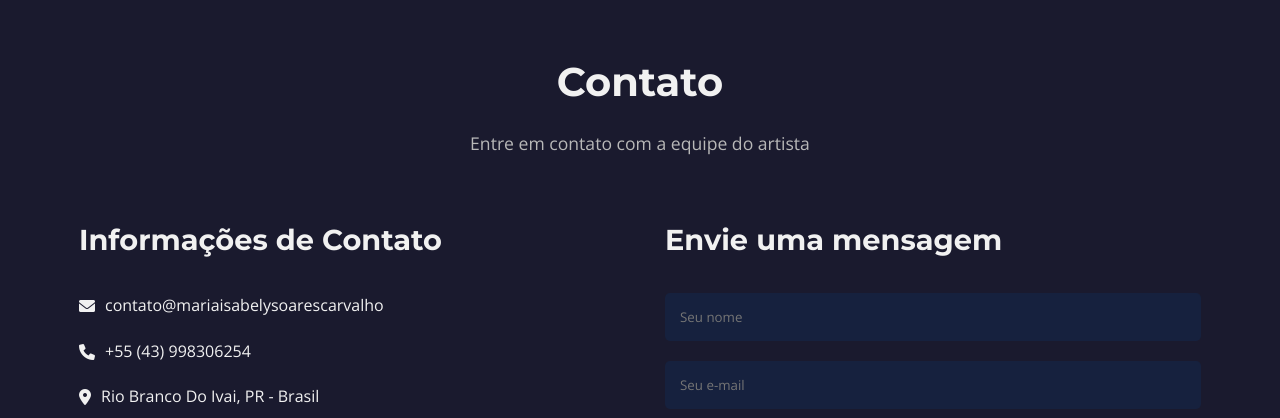
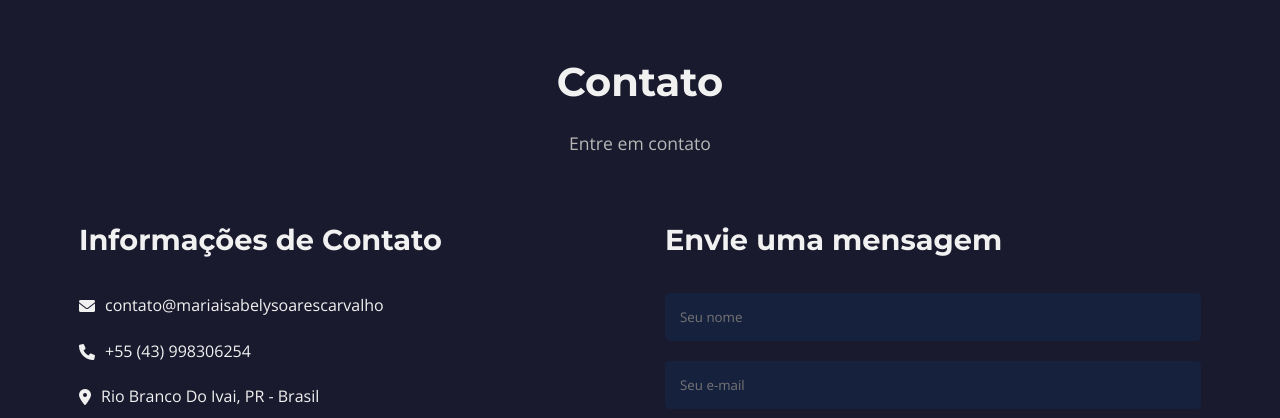
Before and after one commit to Isaa22/matue, a plain HTML site: page index.html in a window 1280 px wide. Shown: the part 3620-4038 px from the top of the page. Drawn offline with nearby package versions, Linux system fonts and the light colour scheme.

Commit message:
Update index.html

```diff
--- a/index.html
+++ b/index.html
@@ -122,7 +122,7 @@
         <div class="container">
             <div class="section-header">
                 <h2>Contato</h2>
-                <p>Entre em contato com a equipe do artista</p>
+                <p>Entre em contato</p>
             </div>
             <div class="contato-content">
                 <div class="contato-info">
```
